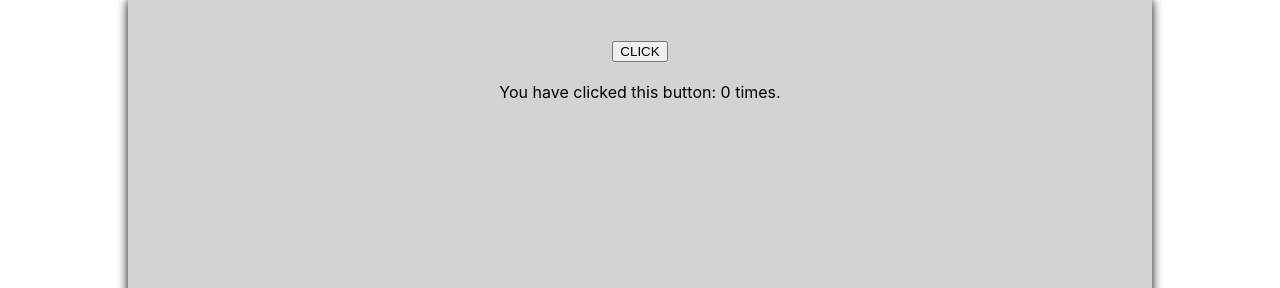
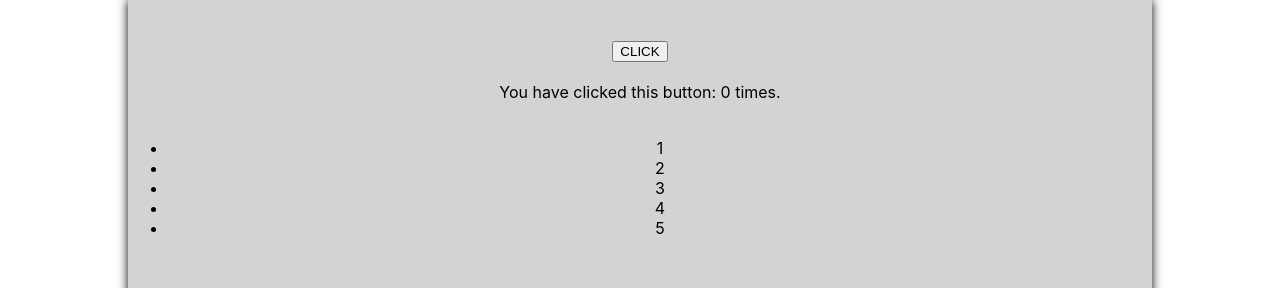
Before and after one commit to Quobec/kraken-react-repo, a React (Create React App) app: page / in a window 1280 px wide. Shown: the part 104-392 px from the top of the page. Built offline with nearby package versions, Linux system fonts and the light colour scheme.

Commit message:
Lists and Keys
dont know why it logs the keys twice but it does

```diff
--- a/src/App.js
+++ b/src/App.js
@@ -2,6 +2,7 @@ import React from "react";
 import MainContainer from './components/MainContainer';
 import Header from "./components/Header.js";
 import ButtonClicker from "./components/ButtonClicker";
+import Sandbox from "./components/Sandbox";
 import './App.css';
 
 function App() {
@@ -10,6 +11,7 @@ function App() {
 			<Header></Header>
 			<MainContainer>
 				<ButtonClicker></ButtonClicker>
+				<Sandbox></Sandbox>
 			</MainContainer>
 
    		</div>
--- a/src/components/ButtonClicker.js
+++ b/src/components/ButtonClicker.js
@@ -1,7 +1,7 @@
 import React, { useState } from "react";
 import './ButtonClicker.js';
 
-function ButtonClicker(props){
+function ButtonClicker(){
 
     const [timesClicked, setCount] = useState(0);
     const unreadMessages = timesClicked;
@@ -17,6 +17,7 @@ function ButtonClicker(props){
                         You have {unreadMessages} unread messages.
                     </h2>
                 }
+
             </div>
         </>
     );
--- /dev/null
+++ b/src/components/Sandbox.js
@@ -0,0 +1,21 @@
+import React from "react";
+
+function Sandbox(){
+
+    const numbers = [1,2,3,4,5];
+    const list = numbers.map((number) =>
+        <li key={number.toString()+'_key'}>{number}</li>
+    )
+
+    list.map((element) =>
+        console.log(element.key)
+    )
+
+ 	return (
+        <>
+            <ul>{list}</ul>
+        </>
+    );
+}
+
+export default Sandbox;
```
